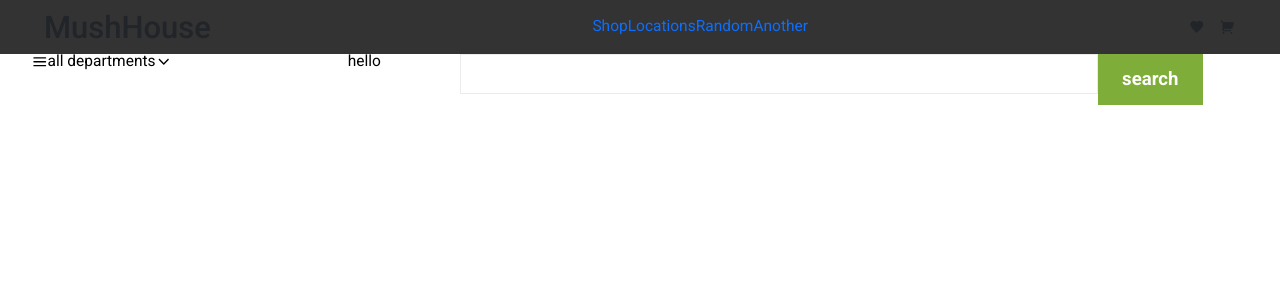
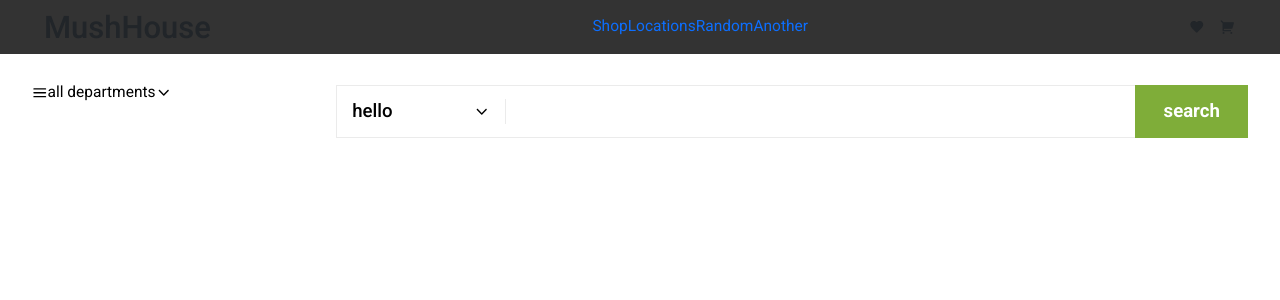
Before and after one commit to Hibanaga/mushhouse, a React (Create React App) app: page / in a window 1280 px wide. Shown: the top 300 px of the page. Built offline with nearby package versions, Linux system fonts and the light colour scheme.

Commit message:
update styles

```diff
--- a/src/components/layout/Button/styles.ts
+++ b/src/components/layout/Button/styles.ts
@@ -7,13 +7,13 @@ export default styled.div`
         outline: none;
 
         font-weight: 600;
+        width: 100%;
     }
 
     // SIZES //
     &.small-size {
         .button {
-            min-width: 4.5em;
-            min-height: 2.35em;
+            height: 100%;
 
             .description {
                 font-size: .95em;
@@ -23,8 +23,7 @@ export default styled.div`
 
     &.medium-size {
         .button {
-            min-width: 6.75em;
-            min-height: 3.25em;
+            height: 100%;
 
             .description {
                 font-size: 1.2em;
@@ -34,8 +33,7 @@ export default styled.div`
 
     &.large-size {
         .button {
-            min-width: 8em;
-            min-height: 3.5em;
+            height: 100%;
 
             .description {
                 font-size: 1.5em;
@@ -44,7 +42,6 @@ export default styled.div`
     }
 
     // STYLES //
-
     &.primary-style {
         .button {
             background-color: transparent;
--- a/src/components/layout/Input/index.tsx
+++ b/src/components/layout/Input/index.tsx
@@ -1,7 +1,8 @@
 import Component from './component';
-import { InputSizes, InputStyles, InputVariants } from './types';
+import { InputSizes, InputStyles, InputTypes, InputVariants } from './types';
 
 Component.defaultProps = {
+    type: InputTypes.Text,
     style: InputStyles.Primary,
     size: InputSizes.Medium,
     variant: InputVariants.Contained,
--- a/src/components/layout/Input/styles.ts
+++ b/src/components/layout/Input/styles.ts
@@ -1,22 +1,38 @@
 import styled from 'styled-components';
 
 export default styled.div`
-
     .wrapper-input {
         width: 100%;
 
         .input {
             width: 100%;
             outline: none;
+            padding: 0 .75em;
+            border: none;
         }
     }
 
-
+    &.size-small {
+        .wrapper-input {
+            .input {
+                min-height: 2.35em;
+            }
+        }
+    }
 
     &.size-medium {
         .wrapper-input {
             .input {
-                padding: .65em .45em;
+                min-height: 3.25em;
+            }
+        }
+    }
+
+    &.size-large {
+        .wrapper-input {
+            .input {
+                min-height: 3.05em;
+                font-size: 1.15em;
             }
         }
     }
@@ -24,7 +40,7 @@ export default styled.div`
     &.style-primary {
         .wrapper-input {
             .input {
-                padding: .65em .45em;
+                //padding: .65em .45em;
             }
         }
     }
--- a/src/components/layout/Input/types.ts
+++ b/src/components/layout/Input/types.ts
@@ -1,4 +1,10 @@
 import { ChangeEvent } from 'react';
+
+export enum InputTypes {
+    Email = 'email',
+    Password = 'password',
+    Text = 'text',
+}
 
 export enum InputSizes {
     Small = 'small',
@@ -24,6 +30,7 @@ export interface Props {
     error?: string;
     value?: string;
     onChange?: (value: ChangeEvent<HTMLInputElement>) => void;
+    type?: InputTypes;
     size?: InputSizes;
     style?: InputStyles;
     variant?: InputVariants;
--- a/src/components/layout/Select/component.tsx
+++ b/src/components/layout/Select/component.tsx
@@ -1,19 +1,28 @@
 import React, { Fragment, FunctionComponent, useState } from 'react';
+import { IoIosArrowDown } from 'react-icons/io';
 import { Transition } from '@headlessui/react';
+import classNames from 'classnames';
 
 import StyledComponent from './styles';
 import { Props } from './types';
 
-const LayoutSelect: FunctionComponent<Props> = ({ value, options, onChange }) => {
+const LayoutSelect: FunctionComponent<Props> = ({ value, options, onChange, size }) => {
     const [isOpen, setIsOpen] = useState(false);
 
     return (
-        <StyledComponent className="layout-select">
+        <StyledComponent className={classNames([
+            'layout-select',
+            `${size}-size`,
+        ])}
+        >
             <div
                 className="wrapper-header"
                 onClick={() => setIsOpen(!isOpen)}
             >
                 <span className="header">{value.label}</span>
+                <div className="wrapper-icon">
+                    <IoIosArrowDown />
+                </div>
             </div>
             <Transition
                 as={Fragment}
@@ -27,8 +36,9 @@ const LayoutSelect: FunctionComponent<Props> = ({ value, options, onChange }) =>
                         <li
                             className="item"
                             key={option.value}
+                            onClick={() => onChange(option)}
                         >
-                            <span>{option.label}</span>
+                            <span className="label">{option.label}</span>
                         </li>
                     ))}
 
--- a/src/components/layout/Select/index.tsx
+++ b/src/components/layout/Select/index.tsx
@@ -1,6 +1,8 @@
 import Component from './component';
+import { SelectSizes } from './types';
 
 Component.defaultProps = {
+    size: SelectSizes.Medium,
 };
 
 export default Component;
--- a/src/components/layout/Select/styles.ts
+++ b/src/components/layout/Select/styles.ts
@@ -1,6 +1,8 @@
 import styled from 'styled-components';
 
 export default styled.div`
+    position: relative;
+    width: 100%;
 
     .transition-leave {
         transition: 100ms ease-in;
@@ -13,4 +15,90 @@ export default styled.div`
     .transition-leave-to {
         opacity: 0;
     }
+
+    .wrapper-header {
+        display: flex;
+        align-items: center;
+        justify-content: space-between;
+        cursor: pointer;
+        padding: 0 1em;
+        width: 100%;
+
+        .header {
+            font-weight: 500;
+        }
+    }
+
+    .list {
+        position: absolute;
+        width: 100%;
+        left: 0;
+        top: 105%;
+        border: 1px solid #333;
+
+        .item {
+            .label {
+                display: block;
+                text-align: center;
+            }
+        }
+    }
+
+    // SIZES //
+    &.small-size {
+        .wrapper-header {
+            background-color: red;
+            min-height: 2.35em;
+
+            .header {
+                font-size: .95em;
+            }
+        }
+    }
+
+    &.medium-size {
+        .wrapper-header {
+            min-height: 3.25em;
+
+            .header {
+                font-size: 1.2em;
+            }
+        }
+
+        .list {
+            padding: .2em 0;
+
+            .item {
+                cursor: pointer;
+                padding: .35em .45em;
+
+                .label {
+                    font-size: 1.25em;
+                }
+            }
+        }
+    }
+
+    &.large-size {
+        .wrapper-header {
+            min-height: 3.5em;
+
+            .header {
+                font-size: 1.5em;
+            }
+        }
+
+        .list {
+           padding: .35em 0;
+
+            .item {
+                cursor: pointer;
+                padding: .45em .65em;
+
+                .label {
+                    font-size: 1.5em;
+                }
+            }
+        }
+    }
 `;
--- a/src/components/layout/Select/types.ts
+++ b/src/components/layout/Select/types.ts
@@ -1,7 +1,15 @@
 import { Option } from 'types/options';
+
+
+export enum SelectSizes {
+    Small = 'small',
+    Medium = 'medium',
+    Large = 'large',
+}
 
 export interface Props {
     value: Option;
     options: Option[];
     onChange: (nextValue: Option) => void;
+    size?: SelectSizes;
 }
--- a/src/components/modules/SearchBar/component.tsx
+++ b/src/components/modules/SearchBar/component.tsx
@@ -1,8 +1,12 @@
 import React, { FunctionComponent } from 'react';
 
-import Button from '../../layout/Button';
-import Input from '../../layout/Input';
-import LayoutSelect from '../../layout/Select';
+import Button from 'components/layout/Button';
+import Input from 'components/layout/Input';
+import { InputSizes, InputVariants } from 'components/layout/Input/types';
+import LayoutSelect from 'components/layout/Select';
+
+import { ButtonSizes } from '../../layout/Button/types';
+import { SelectSizes } from '../../layout/Select/types';
 
 import StyledComponent from './styles';
 import { Props } from './types';
@@ -10,13 +14,22 @@ import { Props } from './types';
 const ModuleSearchBar: FunctionComponent<Props> = ({ selectedOption, onChangeVariant }) => {
     return (
         <StyledComponent className="module-search-bar">
-            <LayoutSelect
-                value={selectedOption}
-                options={[{ label:'hello', value:'hello' }, { label:'world', value:'world' }, { label:'goodbye', value:'goodbye' }]}
-                onChange={onChangeVariant}
-            />
-            <Input />
-            <Button >
+            <div className="row">
+                <div className="container-select">
+                    <LayoutSelect
+                        value={selectedOption}
+                        options={[{ label:'hello', value:'hello' }, { label:'world', value:'world' }, { label:'goodbye', value:'goodbye' }]}
+                        onChange={onChangeVariant}
+                        size={SelectSizes.Medium}
+                    />
+                    <div className="separator" />
+                </div>
+                <Input
+                    size={InputSizes.Medium}
+                    variant={InputVariants.Primary}
+                />
+            </div>
+            <Button size={ButtonSizes.Medium}>
                 search
             </Button>
         </StyledComponent>
--- a/src/components/modules/SearchBar/styles.ts
+++ b/src/components/modules/SearchBar/styles.ts
@@ -5,5 +5,35 @@ export default styled.header`
     position: relative;
 
     display: grid;
-    grid-template-columns: calc(1.5 / 12 * 100%) calc(8.5 / 12 * 100%) calc(2 / 12 * 100%);
+    grid-template-columns: calc(10.5 / 12 * 100%) calc(1.5 / 12 * 100%);
+    box-sizing: border-box;
+
+    .row {
+        display: grid;
+        grid-template-columns: calc(2.5 / 12 * 100%) calc(9.5 / 12 * 100%);
+        border: 1px solid #ebebeb;
+        border-right: 0;
+
+        .container-select {
+            display: flex;
+            justify-content: space-between;
+            align-items: center;
+            width: 100%;
+            padding: 0;
+
+            .separator {
+                height: 50%;
+                width: .01em;
+                background-color: #ebebeb;
+            }
+        }
+
+        .layout-input {
+            .wrapper-input {
+                .input {
+                    border: none;
+                }
+            }
+        }
+    }
 `;
--- a/src/components/pages/Home/sections/Hero/styles.ts
+++ b/src/components/pages/Home/sections/Hero/styles.ts
@@ -5,6 +5,7 @@ export default styled.div`
     display: flex;
     justify-content: space-between;
     gap: 1em;
+    margin-top: 2em;
 
     .wrapper {
         &.wrapper-departments {
```
